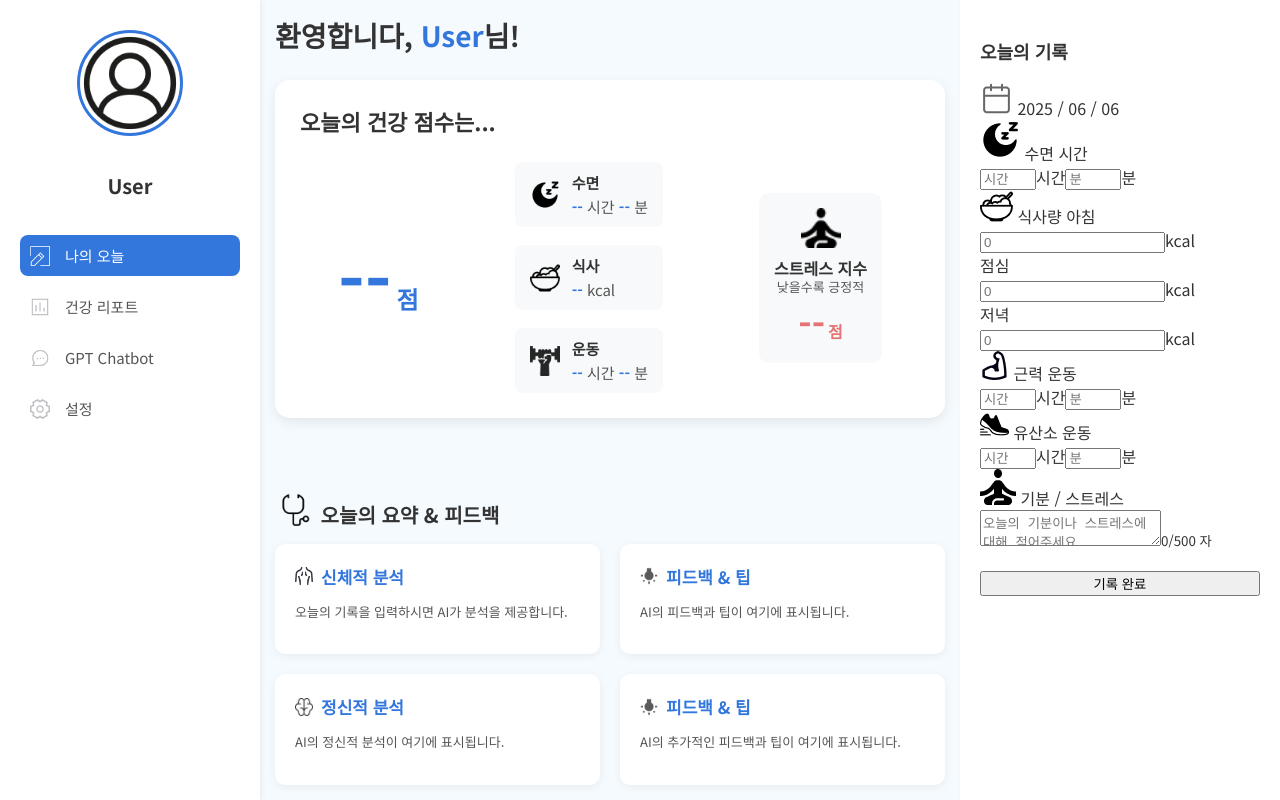
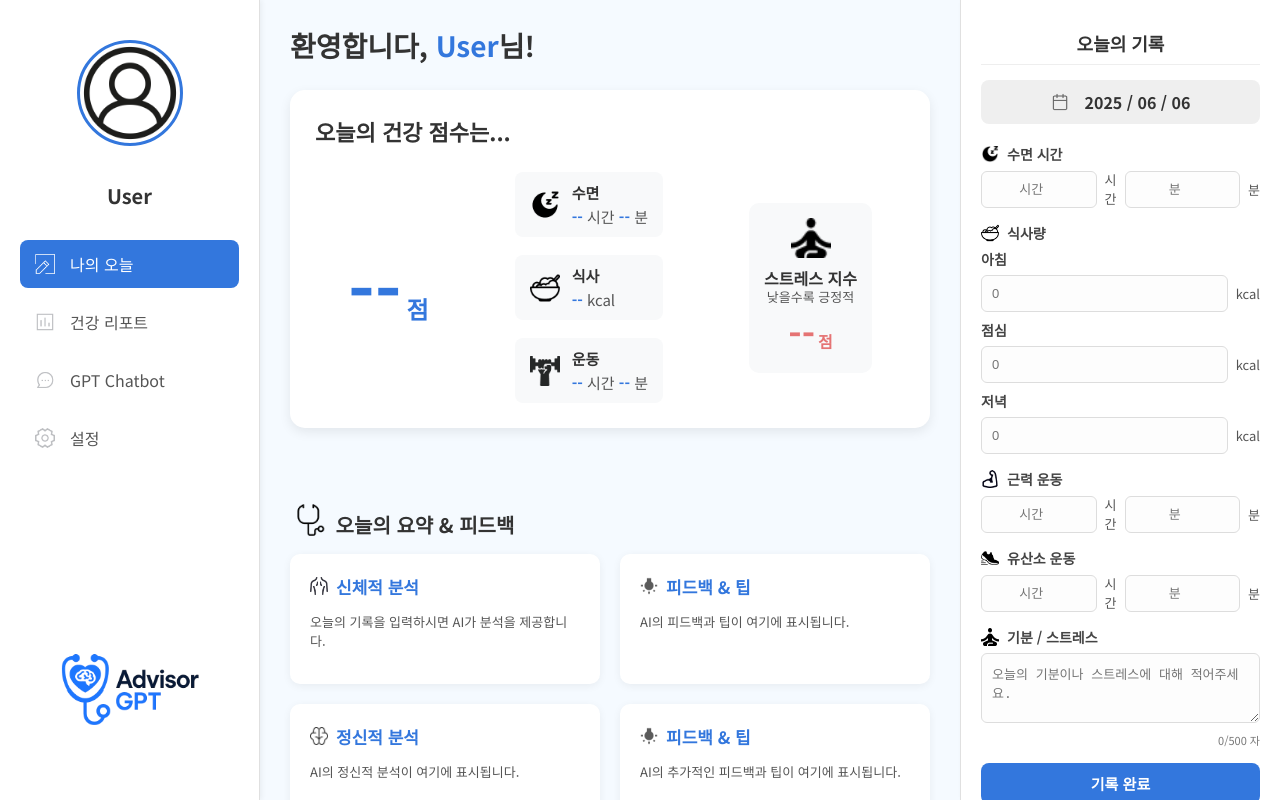
Before and after one commit to Nuowl/GPTAdvisor, a plain HTML site: page AdvisorGPT_Web/Main_Page/main.html in a window 1280 px wide. Drawn offline with Linux system fonts and the light colour scheme.

Commit message:
Update style.css

```diff
--- a/AdvisorGPT_Web/Main_Page/style.css
+++ b/AdvisorGPT_Web/Main_Page/style.css
@@ -1,25 +1,25 @@
 /* Main_Page/style.css */
 
 html, body {
-    height: 100vh;
+    height: 100vh; /* 뷰포트 높이에 맞춤 */
     margin: 0;
     padding: 0;
     font-family: 'Noto Sans KR', 'Mulish', sans-serif;
     background-color: #F5FAFF;
     color: #333;
-    overflow: hidden;
+    overflow: hidden; /* 페이지 레벨에서 스크롤바 생기는 것 방지 */
 }
 
 .main-dashboard-container {
     display: flex;
     width: 100%;
-    height: 100%;
-    max-width: 1920px; /* 전체 앱의 최대 너비는 유지 */
+    height: 100%; /* 부모(body)의 높이를 100% 사용 */
+    max-width: 1920px; /* 원하는 최대 너비 설정 */
     box-sizing: border-box;
-    margin: 0 auto;
+    margin: 0 auto; /* 최대 너비 지정 시 중앙 정렬 */
 }
 
-.sidebar {
+.sidebar { /* 공통 사이드바 스타일 */
     background-color: #FFFFFF;
     padding: 20px;
     box-shadow: 2px 0 5px rgba(0,0,0,0.05);
@@ -30,15 +30,14 @@
 
 /* Left Sidebar */
 .left-sidebar {
-    width: 260px;     /* 고정 너비 */
-    flex-basis: 260px;
-    flex-shrink: 0;
-    flex-grow: 0;
+    width: 260px;
+    flex-basis: 260px; /* 명시적 기본 크기 */
+    flex-shrink: 0;   /* 너비 축소 방지 */
+    flex-grow: 0;     /* 너비 확장 방지 */
     border-right: 1px solid #E0E0E0;
-    overflow-y: auto;
+    overflow-y: auto; /* 내용이 넘치면 이 사이드바 내부에서 스크롤 */
 }
 
-/* ... (왼쪽 사이드바 내부 .profile-section 등 스타일은 이전 압축된 버전 유지) ... */
 .profile-section { text-align: center; margin-bottom: 10px; padding-top: 20px; flex-shrink: 0; }
 .profile-pic { width: 100px; height: 100px; border-radius: 50%; border: 3px solid #3377DD; margin-bottom: 10px; object-fit: cover; }
 .user-nickname { font-size: 20px; font-weight: bold; color: #333; margin-bottom: 20px; }
@@ -51,7 +50,6 @@
 .menu-section li a:hover .menu-icon, .menu-section li.active a .menu-icon { filter: brightness(0) invert(1); }
 .logo-section { margin-top: auto; padding-top: 10px; text-align: center; padding-bottom: 0; flex-shrink: 0; }
 .advisor-logo { width: 180px; }
-
 
 /* Center Content */
 .main-content {
@@ -105,8 +103,13 @@
 .daily-feedback h2 { font-size: 20px; margin-bottom: 15px; font-weight: 700; }
 .feedback-grid {
     display: grid;
-    grid-template-columns: repeat(auto-fit, minmax(320px, 1fr)); /* 이 값은 .main-content 너비에 따라 자동 조절됨 */
+    /* 한 줄에 2개의 박스가 보이도록 minmax(최소너비, 최대너비) 값 조정 */
+    grid-template-columns: repeat(auto-fit, minmax(320px, 1fr)); /* 각 박스의 최소 너비를 늘려 2열 유도 */
     gap: 20px;
+}
+.feedback-box {
+    background-color: #FFFFFF; padding: 20px; border-radius: 10px;
+    box-shadow: 0 2px 8px rgba(0,0,0,0.06); overflow: hidden;
 }
 .feedback-box { background-color: #FFFFFF; padding: 20px; border-radius: 10px; box-shadow: 0 2px 8px rgba(0,0,0,0.06); overflow: hidden; }
 .feedback-box h3 { font-size: 17px; color: #3377DD; margin-top: 0; margin-bottom: 10px; display: flex; align-items: center; }
@@ -127,24 +130,58 @@
     flex-direction: column;
     box-sizing: border-box;
 }
-/* ... (오른쪽 사이드바 내부 요소 스타일은 이전과 동일하게 유지) ... */
-.right-sidebar-title { font-size: 18px; flex-shrink: 0; /* ... */ }
-.date-display { flex-shrink: 0; /* ... */ }
+.right-sidebar-title { font-size: 18px; font-weight: bold; color: #333; margin-top: 10px; margin-bottom: 15px; text-align: center; padding-bottom: 8px; border-bottom: 1px solid #eee; flex-shrink: 0; }
+.date-display { display: flex; align-items: center; justify-content: center; font-size: 16px; color: #333; background-color: #EFEFEF; padding: 10px; border-radius: 8px; margin-bottom: 20px; flex-shrink: 0; }
+.date-display #current-date { margin-left: 8px; font-weight: bold; }
+
 #daily-record-form { display: flex; flex-direction: column; flex-grow: 1; }
-.submit-button { margin-top: auto; flex-shrink: 0; /* ... */ }
+#daily-record-form .form-group { margin-bottom: 15px; }
+#daily-record-form label { display: flex; align-items: center; font-size: 14px; font-weight: bold; color: #444; margin-bottom: 6px; }
+.sidebar-icon { width: 18px; height: 18px; margin-right: 8px; }
+#daily-record-form input[type="number"],
+#daily-record-form textarea {
+    width: 100%; padding: 10px; border: 1px solid #DDD; border-radius: 6px;
+    background-color: #FDFDFD; font-size: 13px; outline: none;
+    transition: border-color 0.3s; box-sizing: border-box;
+}
+#daily-record-form input[type="number"]:focus,
+#daily-record-form textarea:focus { border-color: #3377DD; }
+.time-inputs, .kcal-input { display: flex; align-items: center; gap: 8px; }
+.time-inputs input[type="number"] { width: 50px; text-align: center; }
+.kcal-input input[type="number"] { flex-grow: 1; }
+.time-inputs span, .kcal-input span { font-size: 13px; color: #555; }
+#daily-record-form textarea { min-height: 70px; resize: vertical; }
+.char-counter { display: block; text-align: right; font-size: 11px; color: #777; margin-top: 4px; }
 
+.submit-button {
+    width: 100%; padding: 10px; background-color: #3377DD; color: #FFFFFF;
+    border: none; border-radius: 8px; font-size: 15px; font-weight: bold;
+    cursor: pointer; transition: background-color 0.3s;
+    margin-top: auto;
+    flex-shrink: 0;
+}
+.submit-button:hover { background-color: #285ead; }
 
 /* Responsive adjustments */
-@media (max-width: 992px) { /* 1200px 대신 992px 에서 먼저 변경 시작 (예시) */
+@media (max-width: 1350px) { /* .main-content max-width + 양쪽 사이드바 너비 근처 */
+    .main-content {
+        max-width: none; /* 화면이 좁아지면 .main-content의 max-width 제한 해제 */
+    }
+    .feedback-grid {
+        /* 이 너비에서는 여전히 2열 또는 1열 유동적으로 */
+        grid-template-columns: repeat(auto-fit, minmax(280px, 1fr));
+    }
+}
+
+@media (max-width: 992px) {
     .main-content {
         padding: 15px 20px;
-        /* max-width: none; /* 이 규칙은 삭제하거나, 필요하다면 유지 */
     }
     .scores-container { flex-direction: column; align-items: stretch; }
     .main-score-block, .stress-score-block { margin-bottom: 20px; }
     .detailed-scores-block { width: 100%; }
     .feedback-grid {
-        grid-template-columns: 1fr; /* 화면이 좁아지면 피드백 박스를 1열로 강제 */
+        grid-template-columns: 1fr; /* 화면이 더 좁아지면 피드백 박스를 1열로 강제 */
     }
 }
 
@@ -164,8 +201,6 @@
         border-bottom: 1px solid #E0E0E0;
         max-width: none !important; /* 모바일에서는 항상 max-width 제한 해제 */
     }
-    /* ... (나머지 모바일 스타일은 이전과 동일) ... */
-}
     .left-sidebar { order: 1; border-right: none; }
     .main-content { order: 2; padding: 15px; overflow-x: hidden; }
     .right-sidebar { order: 3; border-left: none; }
```
